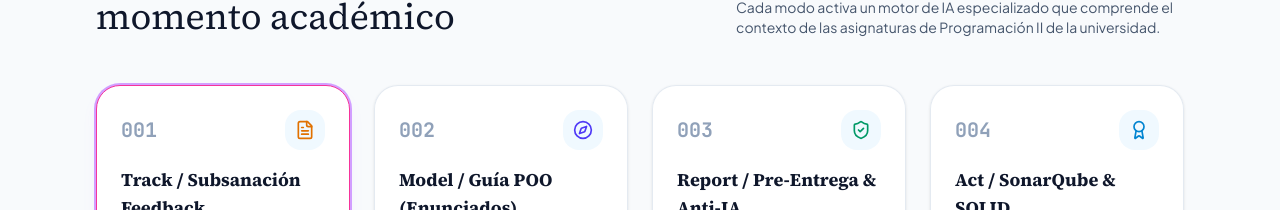
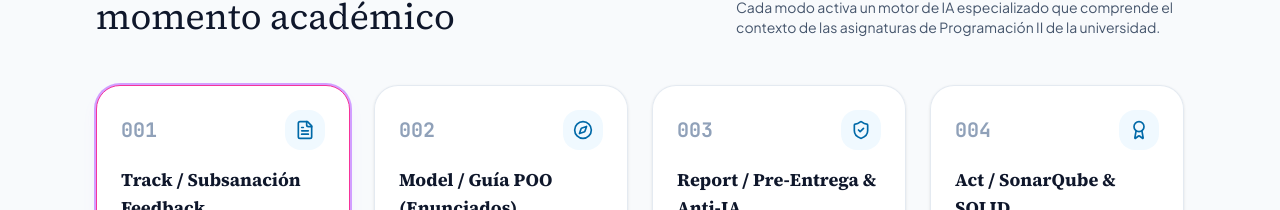
Before and after one commit to Blancadum/java-studio, a React (Vite) app: page / in a window 1280 px wide. Shown: the part 1258-1468 px from the top of the page. Built offline with nearby package versions, Linux system fonts and the light colour scheme.

Commit message:
algunos detalles mas

```diff
--- a/src/data/modes.tsx
+++ b/src/data/modes.tsx
@@ -2,7 +2,7 @@ import React from 'react';
 import { FileText, Compass, ShieldCheck, Award } from 'lucide-react';
 import { StudentPersonaMode } from './types';
 
-export const MODES_CONFIG: {
+interface ModeConfig { // Definición de la interfaz para el tipo de configuración de modo
   id: StudentPersonaMode;
   num: string;
   title: string;
@@ -15,7 +15,9 @@ export const MODES_CONFIG: {
   bgBadge: string;
   textBadge: string;
   borderBadge: string;
-}[] = [
+}
+
+export const MODES_CONFIG: ModeConfig[] = [
   {
     id: 'FEEDBACK_REVISION',
     num: '001',
@@ -24,7 +26,7 @@ export const MODES_CONFIG: {
     shortTitle: 'Subsanación',
     badge: 'Post-Suspenso',
     desc: 'Compara tu borrador o entrega inicial contra las observaciones de tu profesora o las correcciones. Detecta discrepancias de firmas, visibilidad y cumplimiento de rúbrica.',
-    icon: <FileText className="w-5 h-5 text-amber-600" />,
+    icon: <FileText className="w-5 h-5" />, // Eliminada clase de color redundante
     colorClass: 'amber',
     bgBadge: 'bg-amber-50',
     textBadge: 'text-amber-800',
@@ -38,7 +40,7 @@ export const MODES_CONFIG: {
     shortTitle: 'Guía POO',
     badge: 'Iniciación',
     desc: 'Desglosa enunciados complejos de examen o prácticas en esqueletos POO con clases, atributos privados, interfaces y marcas // TODO para programar autónomamente.',
-    icon: <Compass className="w-5 h-5 text-indigo-600" />,
+    icon: <Compass className="w-5 h-5" />, // Eliminada clase de color redundante
     colorClass: 'indigo',
     bgBadge: 'bg-indigo-50',
     textBadge: 'text-indigo-800',
@@ -52,7 +54,7 @@ export const MODES_CONFIG: {
     shortTitle: 'Pre-Entrega',
     badge: 'Higiene & Rúbrica',
     desc: 'Sube tu .ZIP antes de entregar. Purga carpetas temporales de IDE (.idea, target), desinfecta comentarios con huellas delatadoras de IA y valida tu score académico.',
-    icon: <ShieldCheck className="w-5 h-5 text-emerald-600" />,
+    icon: <ShieldCheck className="w-5 h-5" />, // Eliminada clase de color redundante
     colorClass: 'emerald',
     bgBadge: 'bg-emerald-50',
     textBadge: 'text-emerald-800',
@@ -66,7 +68,7 @@ export const MODES_CONFIG: {
     shortTitle: 'SonarQube',
     badge: 'Calidad Industrial',
     desc: 'Mide la Complejidad Cognitiva (S3776 < 15), elimina duplicaciones, valida principios SOLID y autogenera suites completas de pruebas unitarias con JUnit 5.',
-    icon: <Award className="w-5 h-5 text-sky-600" />,
+    icon: <Award className="w-5 h-5" />, // Eliminada clase de color redundante
     colorClass: 'sky',
     bgBadge: 'bg-sky-50',
     textBadge: 'text-sky-800',
```
